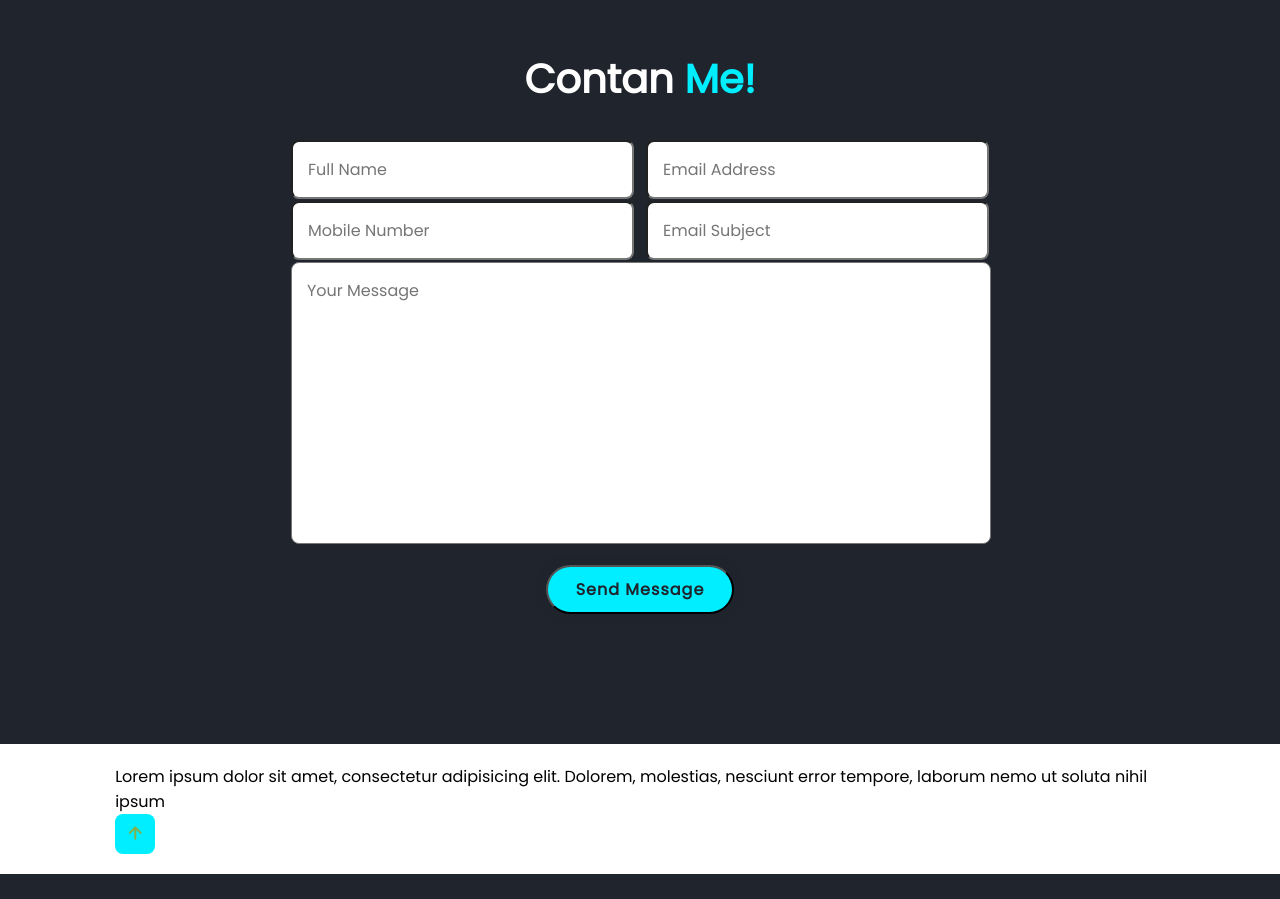
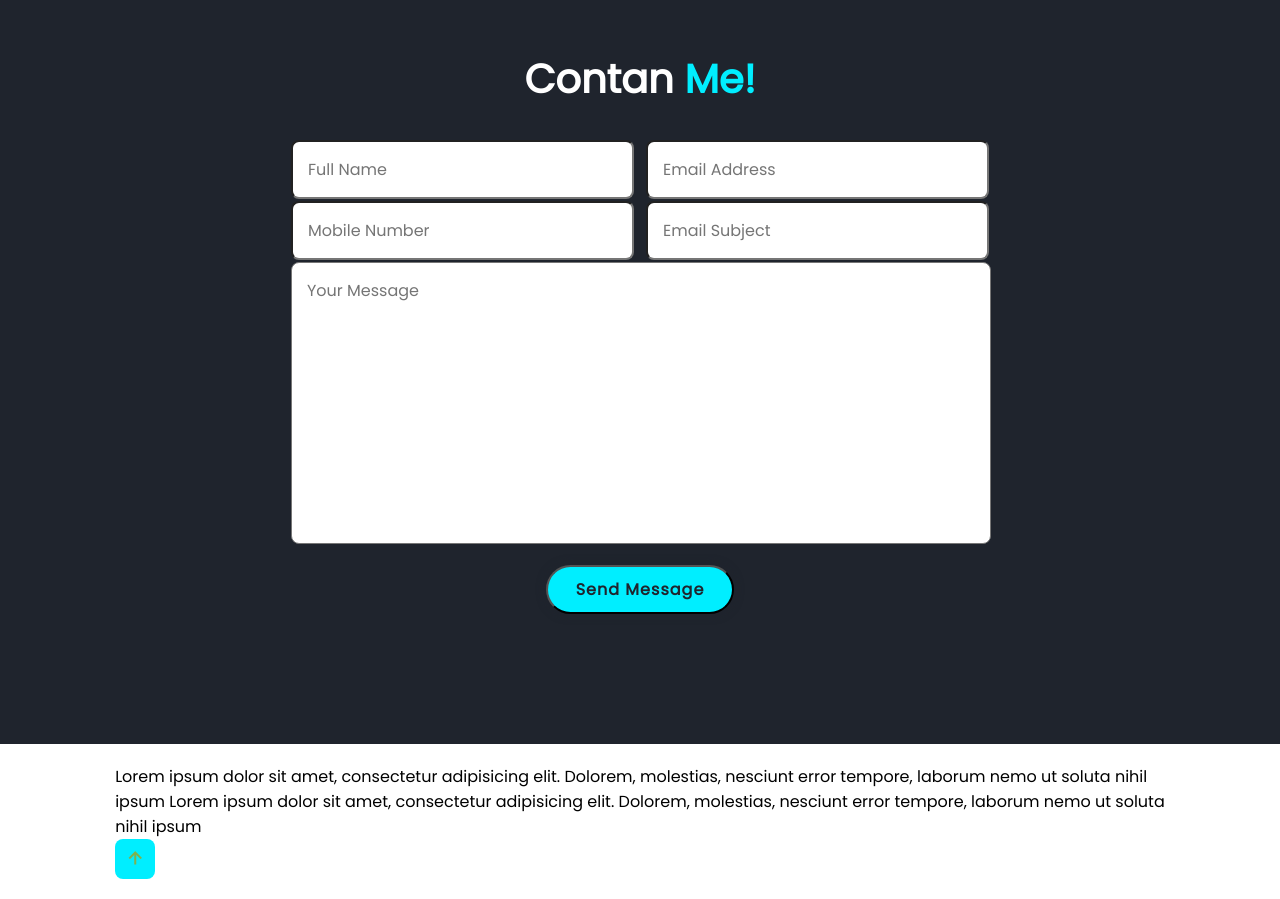
Before and after one commit to sokphea212002/WebSite_TaseSting02, a plain HTML site: page WebSite_TaseSting/index.html in a window 1280 px wide. Shown: the part 5817-6716 px from the top of the page. Before the commit the page ends 6691 px from the top, so only its background shows below. Drawn offline with nearby package versions, Linux system fonts and the light colour scheme.

Commit message:
indexupdet01

```diff
--- a/WebSite_TaseSting/index.html
+++ b/WebSite_TaseSting/index.html
@@ -5,7 +5,8 @@
     <link rel="stylesheet" href="style.css" />
     <link
       href="https://unpkg.com/boxicons@2.1.4/css/boxicons.min.css"
-      rel="stylesheet" />
+      rel="stylesheet"
+    />
     <title>hellowebsitetasesting html css javascrip</title>
   </head>
   <body>
@@ -180,7 +181,8 @@
           id=""
           cols="30"
           rows="10"
-          placeholder="Your Message"></textarea>
+          placeholder="Your Message"
+        ></textarea>
         <input type="submit" value="Send Message" class="btn" />
       </form>
     </section>
@@ -188,6 +190,8 @@
     <footer class="footer">
       <div class="footer-text">
         <p>
+          Lorem ipsum dolor sit amet, consectetur adipisicing elit. Dolorem,
+          molestias, nesciunt error tempore, laborum nemo ut soluta nihil ipsum
           Lorem ipsum dolor sit amet, consectetur adipisicing elit. Dolorem,
           molestias, nesciunt error tempore, laborum nemo ut soluta nihil ipsum
         </p>
```
